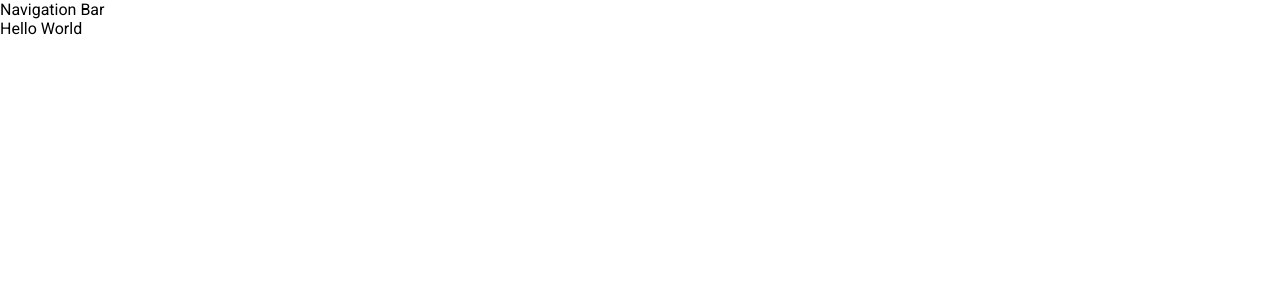
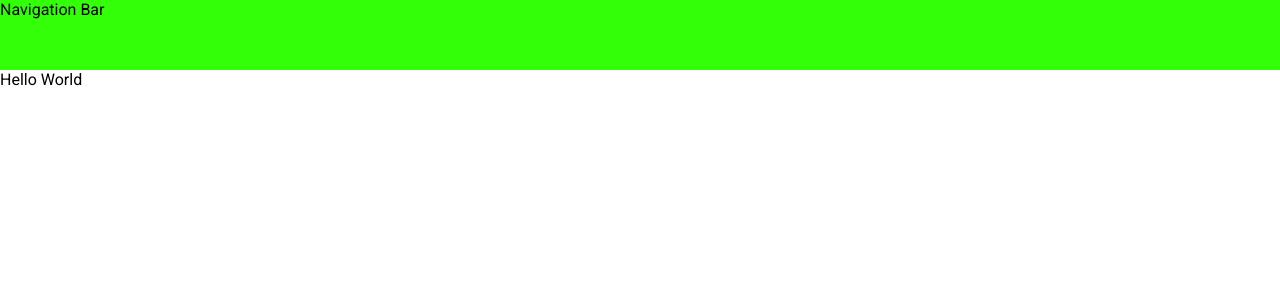
Before and after one commit to dawid-fulmes/nutrition-app, a React (Create React App) app: page / in a window 1280 px wide. Shown: the top 300 px of the page. Built offline with nearby package versions, Linux system fonts and the light colour scheme.

Commit message:
Add Header.js

```diff
--- a/src/assets/styles/theme/theme.js
+++ b/src/assets/styles/theme/theme.js
@@ -9,7 +9,8 @@ export const theme = {
     },
   },
   colors: {
-    white: "#fff",
-    black: "#000",
+    main: "#32FF08",
+    white: "#FFFFFF",
+    black: "#000000",
   },
 };
--- /dev/null
+++ b/src/components/Header/Header.js
@@ -0,0 +1,8 @@
+import styled from "styled-components";
+
+const Header = styled.header`
+  background-color: ${({ theme }) => theme.colors.main};
+  height: 70px;
+`;
+
+export default Header;
--- a/src/hoc/Layout/Layout.js
+++ b/src/hoc/Layout/Layout.js
@@ -4,6 +4,7 @@ import { ThemeProvider } from "styled-components";
 
 import GlobalStyle from "../../assets/styles/GlobalStyle/GlobalStyle";
 import { theme } from "../../assets/styles/theme/theme";
+import Header from "../../components/Header/Header";
 
 class Layout extends Component {
   render() {
@@ -12,7 +13,7 @@ class Layout extends Component {
       <ThemeProvider theme={theme}>
         <>
           <GlobalStyle />
-          <p>Navigation Bar</p>
+          <Header>Navigation Bar</Header>
           <main>{children}</main>
         </>
       </ThemeProvider>
```
